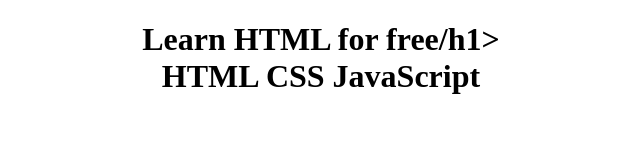
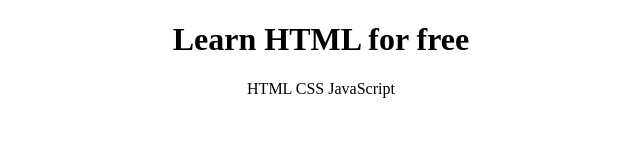
Before and after one commit to PlisNikolayCoding/Learn-HTML-Platform, a plain HTML site: page index.html in a window 1280 px wide. Shown: the whole page, without its empty margins (319-959 px from the left). Drawn offline with Linux system fonts and the light colour scheme.

Commit message:
Fixed problem with /h1>

```diff
--- a/index.html
+++ b/index.html
@@ -5,7 +5,7 @@
     <link href="style.css" rel="stylesheet"/>
   </head>
   <body>
-    <h1>Learn HTML for free/h1>
+    <h1>Learn HTML for free</h1>
     <div>
       <span>HTML</span>
       <span>CSS</span>
```
